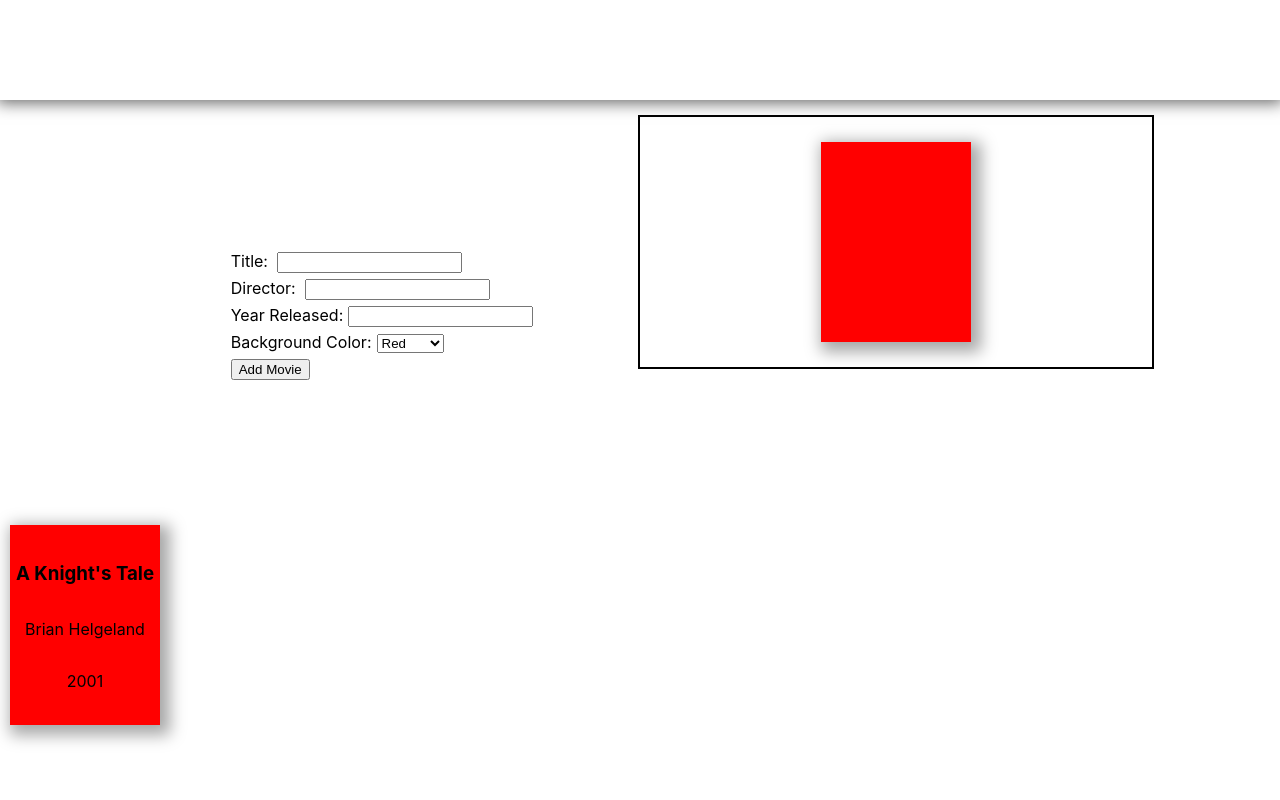
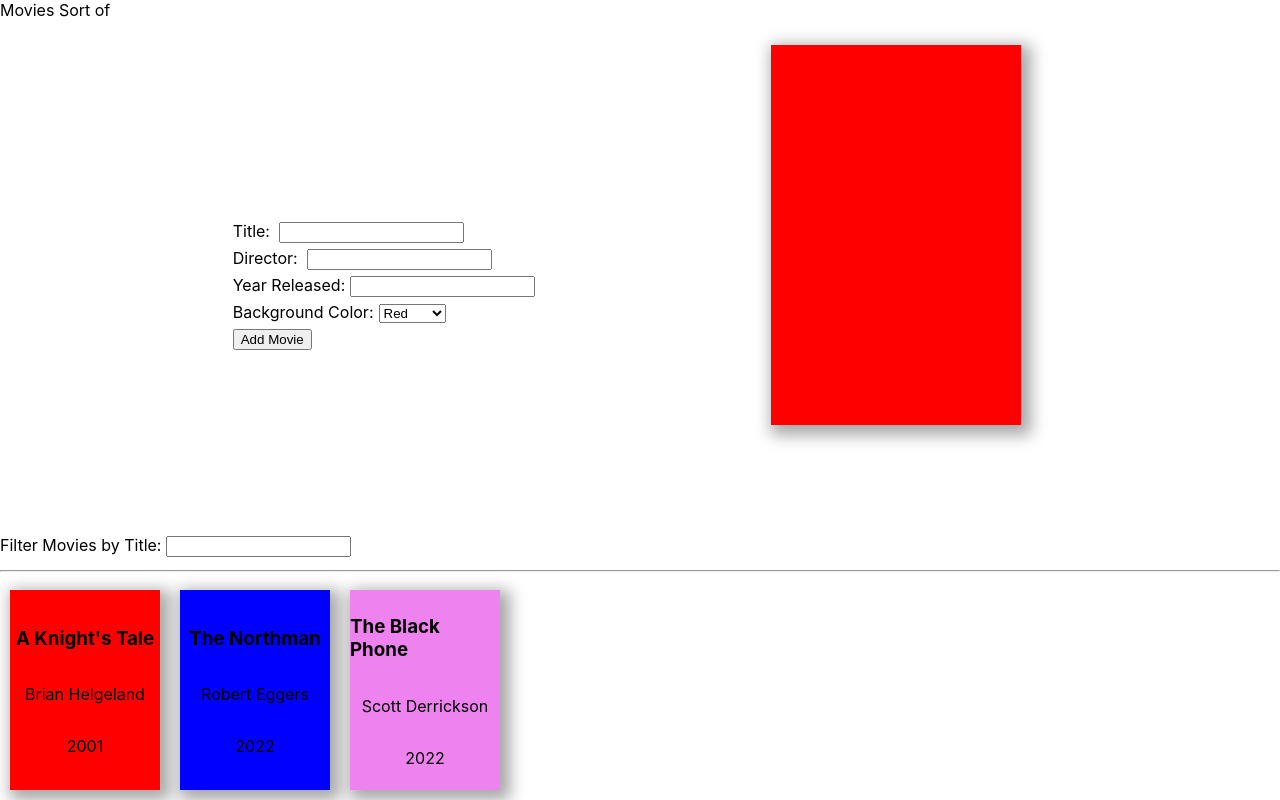
Before and after one commit to briensthomas/from-scratch-movie-list-maker, a React (Create React App) app: page / in a window 1280 px wide. Built offline with nearby package versions, Linux system fonts and the light colour scheme.

Commit message:
Filter function changes the displayed movies by setting state to a filtered movies array with the defaultState set as the list of movies, updates state by matching title

```diff
--- a/src/App.css
+++ b/src/App.css
@@ -12,10 +12,7 @@ input, select {
   margin: 0px 0px 5px 5px;
 }
 /* Header Styling */
-header {
-  height: 100px;
-  box-shadow: 0px 0px 15px 3px rgba(0,0,0,0.6);
-}
+
 
 /* Main/Body/Stuff */
 
@@ -23,7 +20,7 @@ header {
   display: flex;
   flex-direction: row;
   width: 100%;
-  height: 50%;
+  height: 500px;
   margin-top: 15px;
 }
 
@@ -47,10 +44,9 @@ header {
   display: flex;
   flex-direction: column;
   width: 40%;
-  height: 250px;
+  height: 80%;
   align-items: center;
   justify-content: center;
-  border: 2px solid black;
 }
 
 .preview {
@@ -58,8 +54,8 @@ header {
   flex-direction: column;
   justify-content: center;
   align-items: center;
-  height: 200px;
-  width: 150px;
+  height: 400px;
+  width: 250px;
   margin: 10px;
   box-shadow: 5px 5px 15px 5px rgba(0,0,0,0.35);
 }
@@ -71,6 +67,7 @@ header {
   flex-direction: row;
   width: 100%;
   flex-wrap: wrap;
+  justify-items: center;
 }
 
 .movie-card {
--- a/src/App.js
+++ b/src/App.js
@@ -1,7 +1,6 @@
 import './App.css';
 import MovieForm from './MovieForm';
 import MovieList from './MovieList';
-import Movie from './Movie';
 
 import { useState, useEffect } from 'react';
 
@@ -13,12 +12,26 @@ function App() {
       year: '2001',
       color: 'red'
     },
+    {
+      title: 'The Northman',
+      director: 'Robert Eggers',
+      year: '2022',
+      color: 'blue'
+    },
+    {
+      title: 'The Black Phone',
+      director: 'Scott Derrickson',
+      year: '2022',
+      color: 'violet'
+    }
   ]);
   const [movieTitle, setMovieTitle] = useState('');
   const [movieDirector, setMovieDirector] = useState('');
   const [movieYearReleased, setMovieYearReleased] = useState('');
   const [movieColor, setMovieColor] = useState('red');
 
+  const [filterByName, setFilterByName] = useState('');
+  const [filteredMovies, setFilteredMovies] = useState(movies);
 
   function submitMovie(e) {
     e.preventDefault();
@@ -37,22 +50,32 @@ function App() {
     setMovieColor('');
   }
 
-  function handleDeleteMovie() {
+  function handleDeleteMovie(title) {
+    const index = movies.findIndex(movie => movie.title === title);
+    movies.splice(index, 1);
+    setMovies([...movies]);
+  }
+// Filter Movies
+  function handleFilterMovies(filterByName) {
+    setFilterByName(filterByName);
 
+    const filteredByName = movies.filter(movie => movie.title.toLowerCase()
+      .includes(filterByName.toLowerCase()));
+// If the filter argument is undefined, set the visible movies in state to be the array
+// of all movies.
+    setFilteredMovies(filteredByName);
   }
 
-  function handleFilterMovies() {
-
-  }
-
+// Manage state:
   useEffect(() => {
-
-  });
+    setFilteredMovies(movies);
+    setFilterByName('');
+  }, [movies]);
 
   return (
     <div className="App">
       <header>
-
+        Movies Sort of
       </header>
       <div className='top'>
         <MovieForm setMovieTitle={setMovieTitle}
@@ -65,11 +88,14 @@ function App() {
           movieColor={movieColor}
           submitMovie={submitMovie} />
       </div>
-
-
+      <label>
+        Filter Movies by Title:
+        <input value={filterByName} onChange={(e) => handleFilterMovies(e.target.value)} />
+      </label>
+      <hr></hr>
 
       <div>
-        <MovieList movies={movies}
+        <MovieList filteredMovies={filteredMovies}
           handleDeleteMovie={handleDeleteMovie}/>
       </div>
 
--- a/src/Movie.js
+++ b/src/Movie.js
@@ -3,7 +3,7 @@ import React from 'react';
 export default function Movie({ movie, handleDeleteMovie }) {
   return (
     <div className='movie-card' style={{ backgroundColor: movie.color }}
-      onClick={() => handleDeleteMovie(movie.title)}>
+      onClick={() => handleDeleteMovie(movie.title) && handleDeleteMovie(movie.title)}>
       <h3>{movie.title}</h3>
       <p>{movie.director}</p>
       <p>{movie.year}</p>
--- a/src/MovieForm.js
+++ b/src/MovieForm.js
@@ -12,8 +12,6 @@ export default function MovieForm({ setMovieTitle,
   return (
     <div className='form-and-preview'>
       <div className='movie-form'>
-
-
         <form onSubmit={submitMovie}>
           <label>
             Title: <input required value={movieTitle}
--- a/src/MovieList.js
+++ b/src/MovieList.js
@@ -1,11 +1,12 @@
 import React from 'react';
 import Movie from './Movie';
-export default function MovieList({ movies, handleDeleteMovie }) {
+
+export default function MovieList({ filteredMovies, handleDeleteMovie }) {
   return (
     <div className='bottom'>
       {
-        movies.map((movie, i) => <Movie key={movie.title + i} movie={movie}
-          handleDeleteMovie={handleDeleteMovie} />)
+        filteredMovies.map((movie, i) => <Movie className='movie-card'
+          key={movie.title + i} movie={movie} handleDeleteMovie={handleDeleteMovie} />)
       }
     </div>
   );
```
